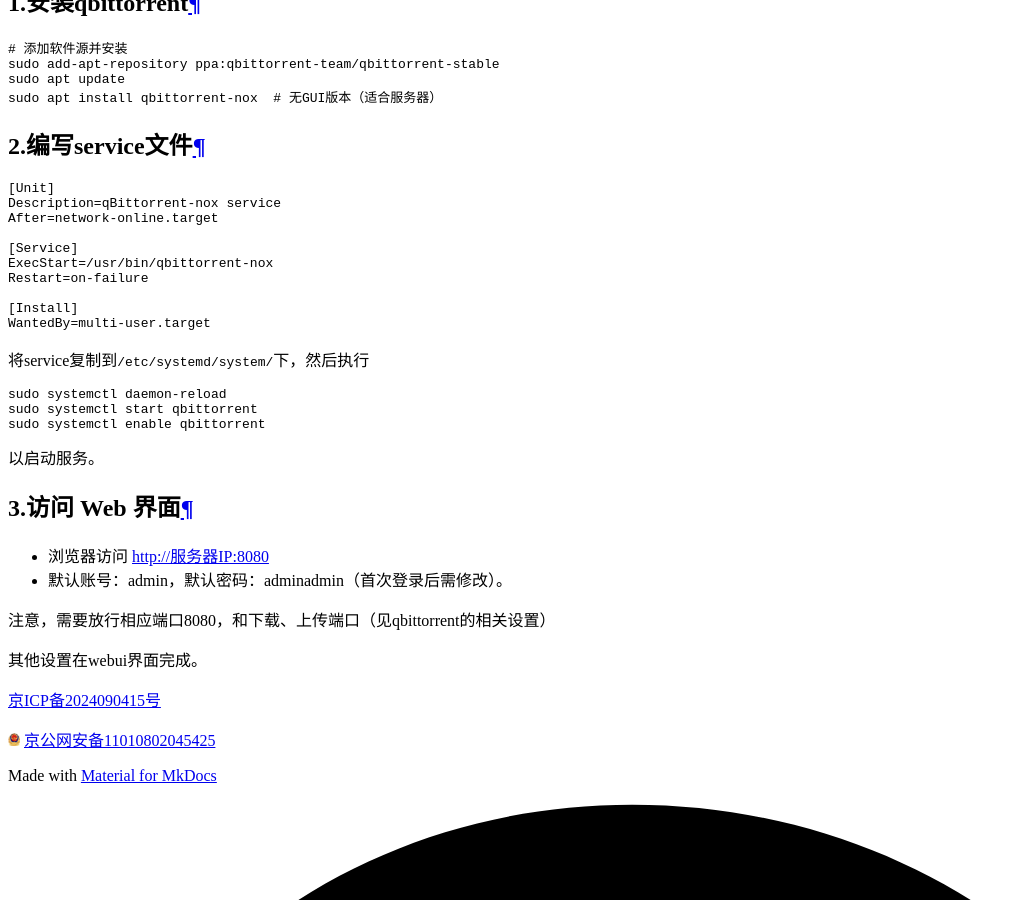
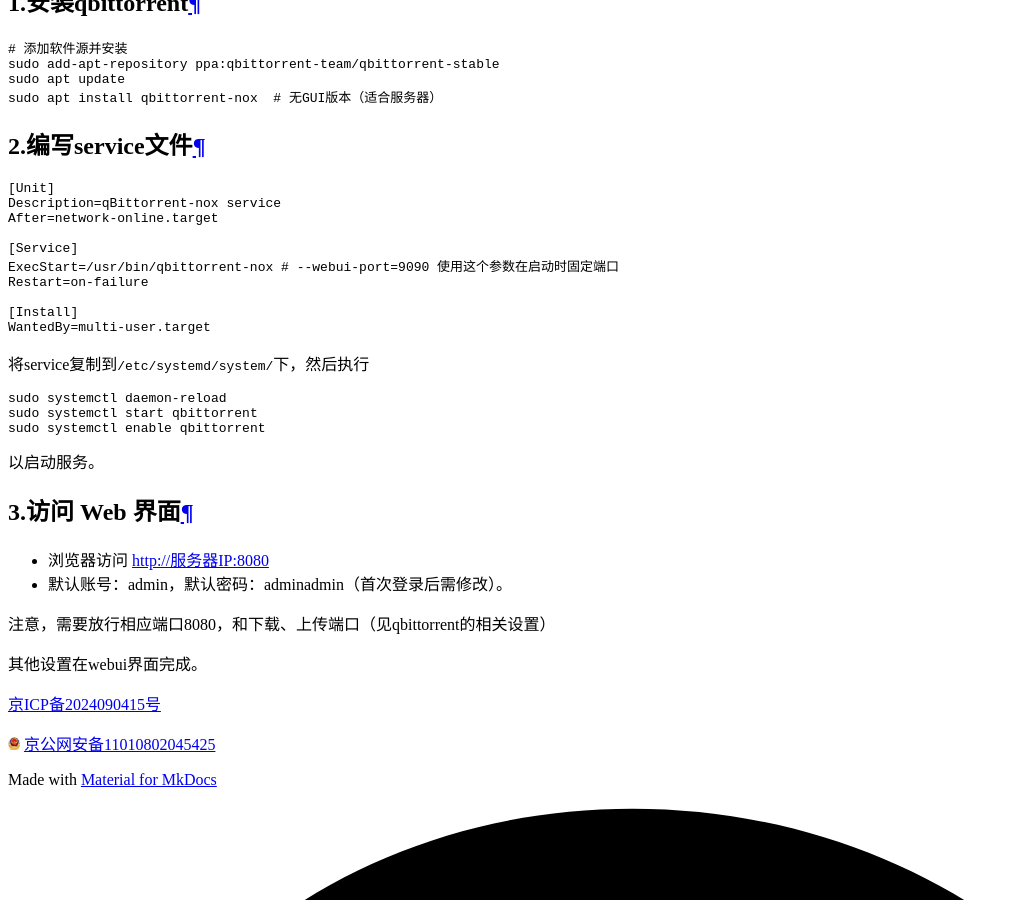
Before and after one commit to lyy1119/lyy1119.github.io, an MkDocs documentation site: the page built from docs/软件使用/qbittorrent/deploy.md, in a window 1280 px wide and 900 px high, scrolled down 12038 px. Shown: the whole window, without its empty margins (0-1022 px from the left). Built offline with MkDocs 1.6.1 and Material for MkDocs 9.7.7, drawn with Linux system fonts in a browser that asks for light colours; nearby versions of some CDN libraries.

Commit message:
write exp

```diff
--- a/docs/软件使用/qbittorrent/deploy.md
+++ b/docs/软件使用/qbittorrent/deploy.md
@@ -17,7 +17,7 @@
 After=network-online.target
 
 [Service]
-ExecStart=/usr/bin/qbittorrent-nox
+ExecStart=/usr/bin/qbittorrent-nox # --webui-port=9090 使用这个参数在启动时固定端口
 Restart=on-failure
 
 [Install]
```
